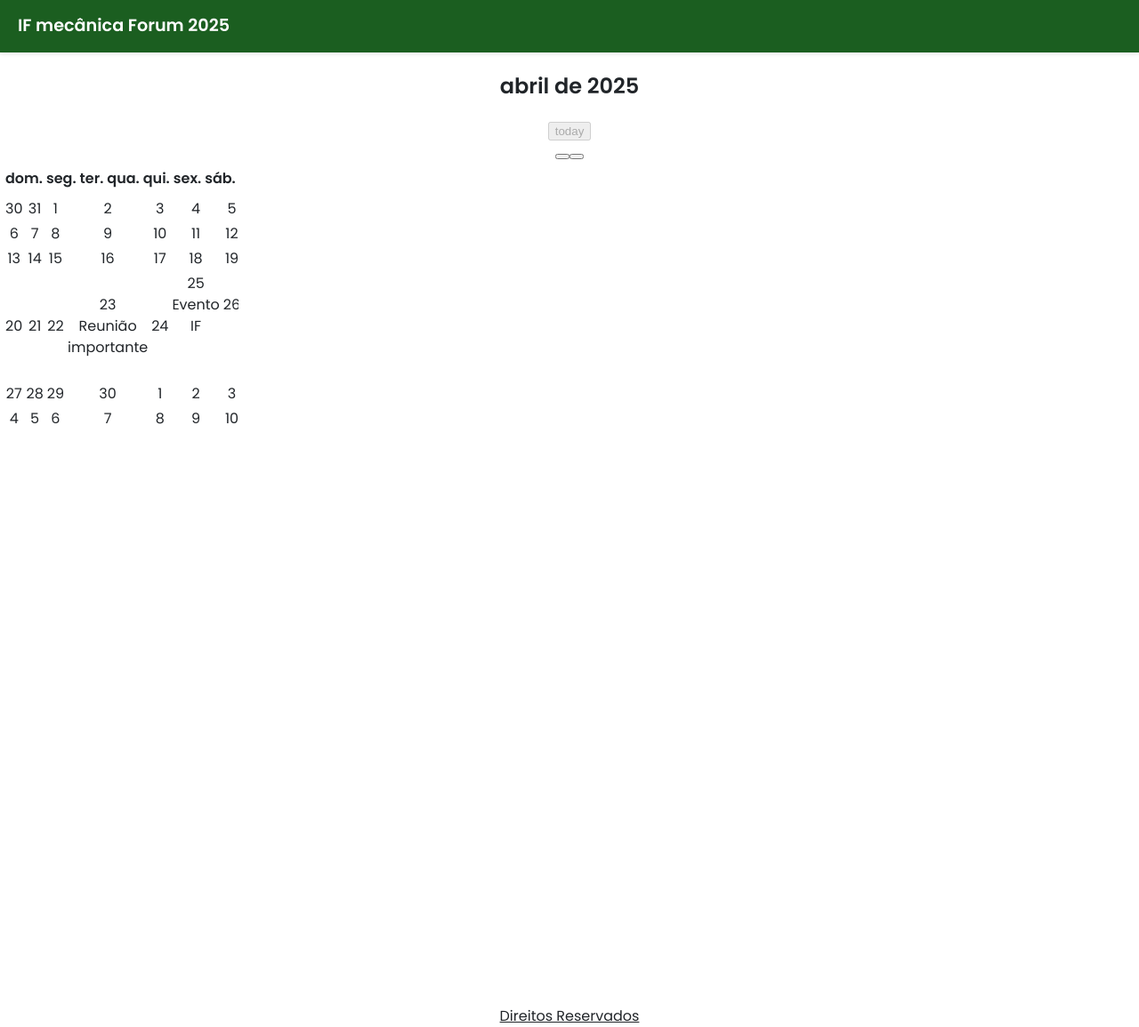
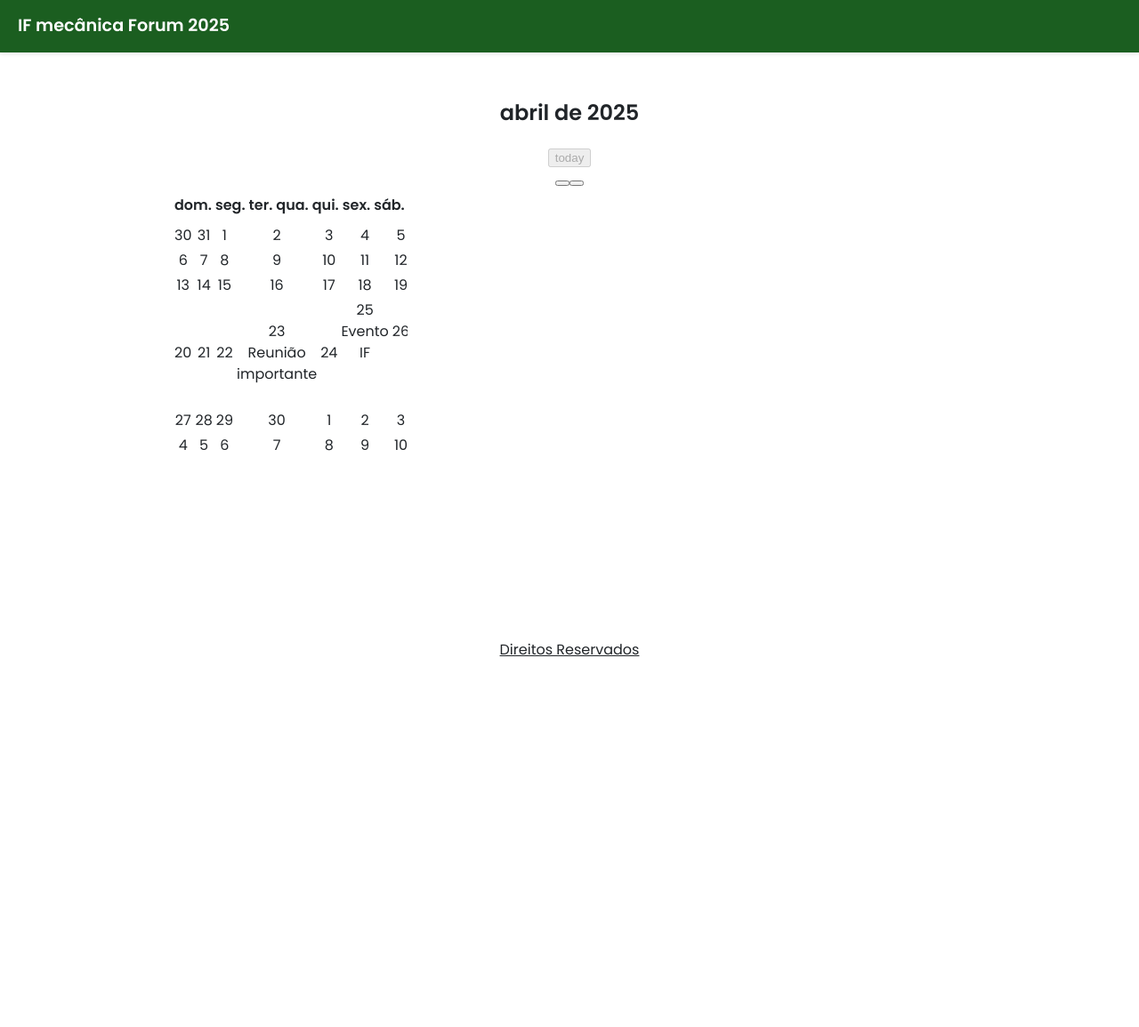
Before and after one commit to caiobadosmanos/IFmec25, a Flask app: page /calendario in a window 1280 px wide. Shown: the whole page at 89% size. After the commit the page ends 738 px from the top, so only its background shows below. Run offline with Flask 3, Linux system fonts and the light colour scheme; lists and menus that the app fills with data are empty; some libraries are stand-ins or nearby versions.

Commit message:
commit automático

```diff
--- a/static/styles.css
+++ b/static/styles.css
@@ -34,3 +34,12 @@ a {
     color: #fff;
     font-size: 1.2rem;
 }
+
+  #calendar {
+    max-width: 900px;
+    margin: 20px auto;
+    padding: 10px;
+    background-color: white;
+    border-radius: 8px;
+    height: 600px; /* ESSENCIAL */
+  }
--- a/templates/layout.html
+++ b/templates/layout.html
@@ -7,7 +7,10 @@
     <link href="/static/styles.css" rel="stylesheet">
     <link href="https://fonts.googleapis.com/css2?family=Poppins:wght@400;600&display=swap" rel="stylesheet">
     <link rel="icon" type="image/png" href="logo.png">
-    <link href='https://cdn.jsdelivr.net/npm/fullcalendar@6.1.8/main.min.css' rel='stylesheet' />
+<!-- FullCalendar CSS -->
+<link href='https://cdn.jsdelivr.net/npm/fullcalendar@6.1.8/main.min.css' rel='stylesheet' />
+
+<!-- FullCalendar JS -->
 <script src='https://cdn.jsdelivr.net/npm/fullcalendar@6.1.8/main.min.js'></script>
 
 
```
